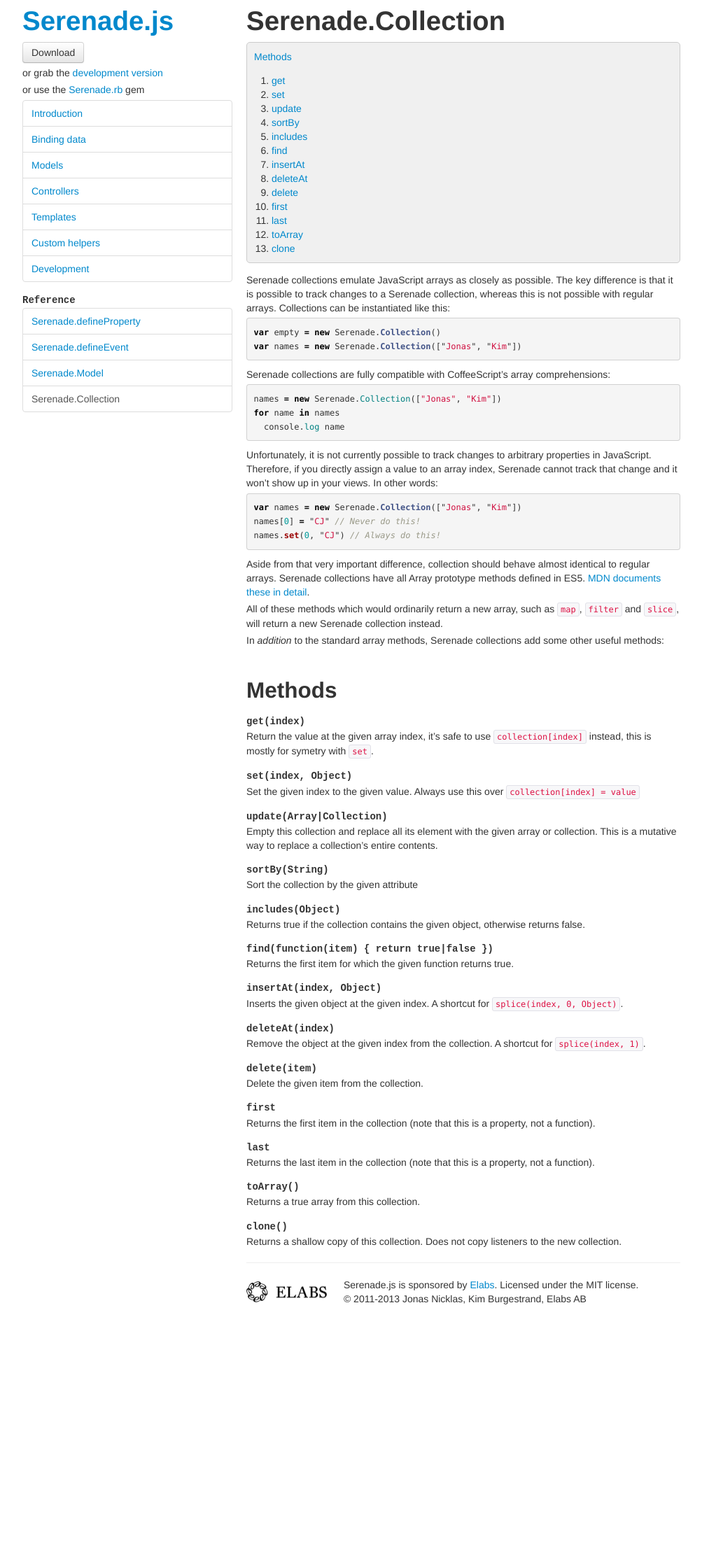
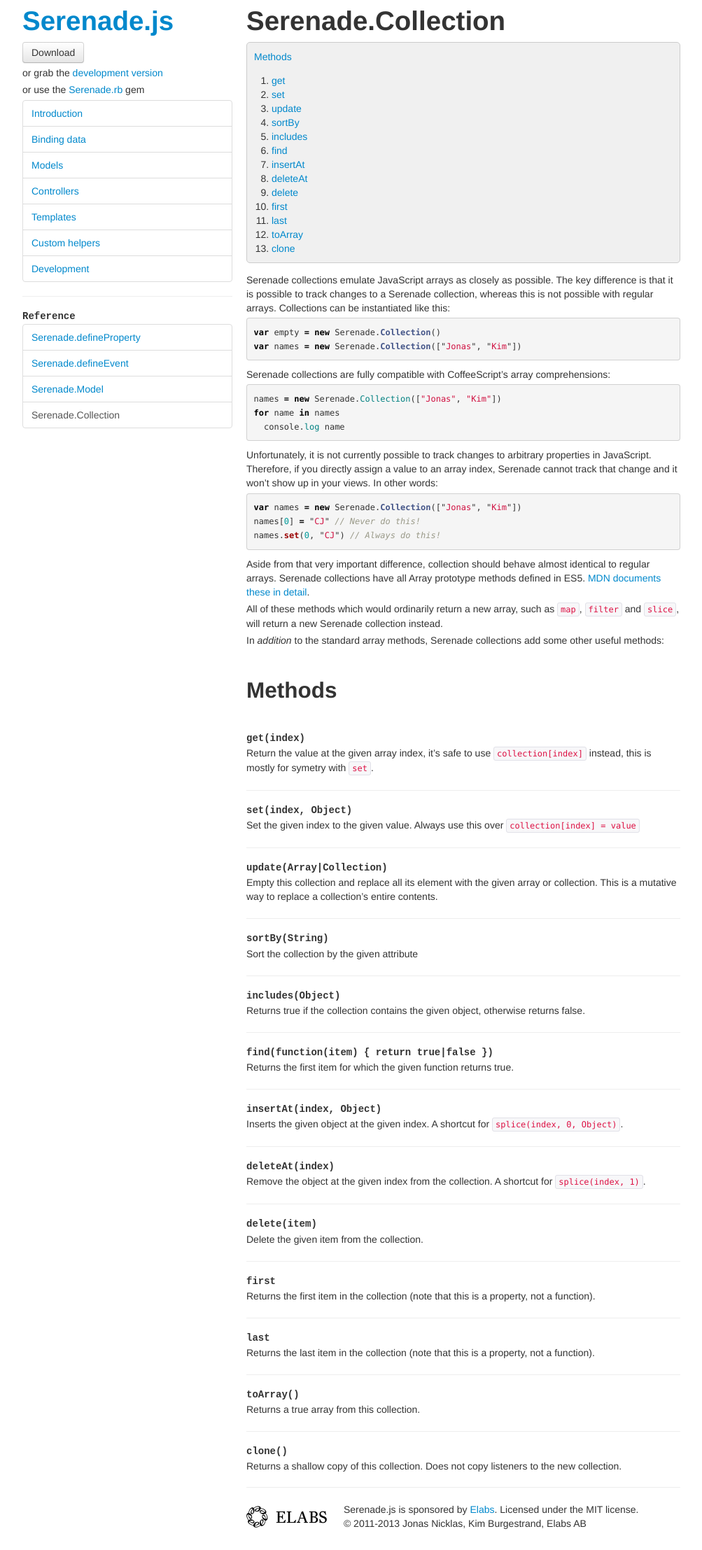
Before and after one commit to varvet/serenade.js, a Jekyll site: the page built from reference/collection.md, in a window 1280 px wide. Shown: the whole page at 70% size, without its empty margins (138-1141 px from the left). Built offline with Jekyll 4.4.1, drawn with Linux system fonts in a browser that asks for light colours; nearby versions of some CDN libraries; Markdown is read by kramdown in place of the engine named in the settings; before the commit the page ends 1894 px from its top, so only the background shows below that.

Commit message:
More spacing

```diff
--- a/css/app.css
+++ b/css/app.css
@@ -136,11 +136,16 @@ ol.index ol.items {
   padding: 0;
 }
 
+.reference h2 + h3{
+  border-top: none
+}
+
 .reference h3 {
+  border-top: 1px solid #eee;
   font-family: monospace;
   font-size: 14px;
-  margin: 1.3em 0 0.3em;
-  padding: 0;
+  margin: 1.5em 0 0.3em;
+  padding: 1.5em 0 0;
   line-height: 1em;
 }
 
```
